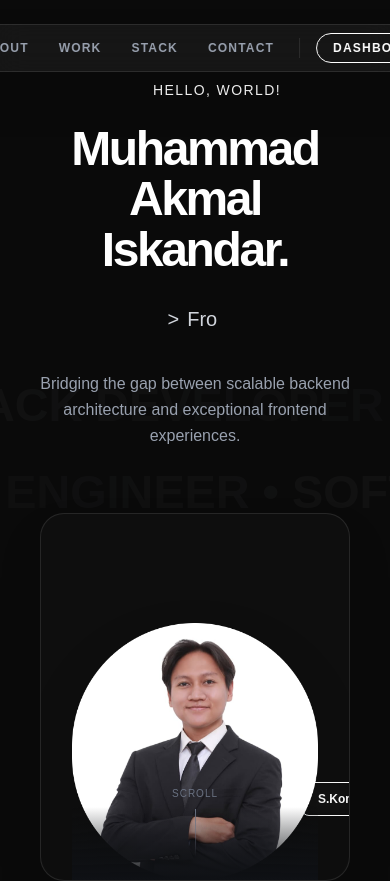
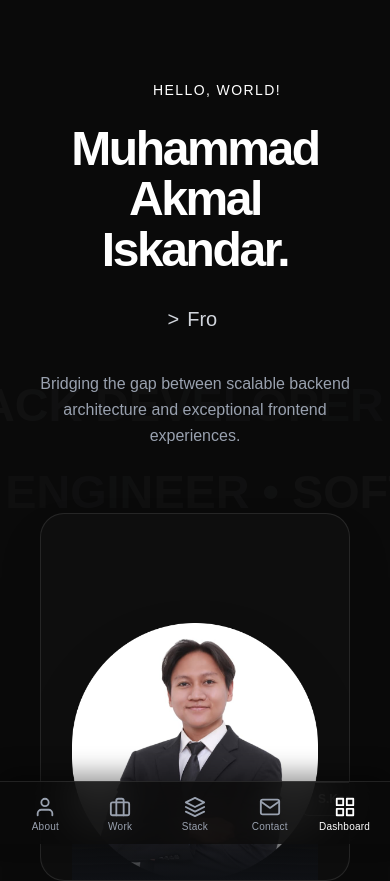
Before and after one commit to Maliskandar/maliskandar_portofolio, a Next.js app: page / in a window 390 px wide. Shown: the top 881 px of the page. Built offline with nearby package versions, Linux system fonts and the light colour scheme; no server answers.

Commit message:
fixing navigation and adding project page

```diff
--- a/app/page.tsx
+++ b/app/page.tsx
@@ -7,7 +7,7 @@ import Certifications from '@/components/Certifications';
 
 export default function Home() {
   return (
-    <main className="bg-dark min-h-screen">
+    <main className="bg-dark min-h-screen pb-20 md:pb-0">
       <Hero />
       <AboutMe />
       <Certifications />
--- a/app/projects/page.tsx
+++ b/app/projects/page.tsx
@@ -49,13 +49,13 @@ export default function ProjectsPage() {
                     initial={{ opacity: 0, y: 10 }}
                     animate={{ opacity: 1, y: 0 }}
                     transition={{ delay: 0.1 }}
-                    className="flex flex-wrap gap-3 mb-12"
+                    className="flex gap-3 mb-12 overflow-x-auto md:flex-wrap pb-2 -mx-6 px-6 md:mx-0 md:px-0 [scrollbar-width:none] [&::-webkit-scrollbar]:hidden"
                 >
                     {categories.map((cat: string, idx: number) => (
                         <button
                             key={idx}
                             onClick={() => setSelectedCategory(cat)}
-                            className={`px-5 py-2.5 rounded-full text-sm font-medium transition-all ${
+                            className={`shrink-0 whitespace-nowrap px-5 py-2.5 rounded-full text-sm font-medium transition-all ${
                                 selectedCategory === cat
                                     ? "bg-white text-black shadow-[0_0_20px_rgba(255,255,255,0.3)]"
                                     : "bg-white/5 text-gray-400 border border-white/10 hover:bg-white/10 hover:text-white"
--- a/components/Hero.tsx
+++ b/components/Hero.tsx
@@ -4,6 +4,7 @@ import React, { useRef } from "react";
 import { TypeAnimation } from "react-type-animation";
 import { motion, useScroll, useTransform, useMotionValue, useSpring } from "framer-motion";
 import Image from "next/image";
+import { FiUser, FiBriefcase, FiLayers, FiMail, FiGrid } from "react-icons/fi";
 
 const Hero = () => {
     const containerRef = useRef<HTMLDivElement>(null);
@@ -48,8 +49,8 @@ const Hero = () => {
             ref={containerRef}
             className="relative w-full min-h-screen bg-[#0a0a0a] text-white flex flex-col items-center justify-center overflow-hidden font-sans selection:bg-primary selection:text-black"
         >
-            {/* Fixed Floating Navigation */}
-            <nav className="fixed top-6 left-1/2 -translate-x-1/2 flex items-center gap-1 pl-6 pr-2 py-2 bg-white/5 backdrop-blur-md border border-white/10 rounded-full z-50 shadow-2xl">
+            {/* Fixed Floating Navigation — Desktop / Tablet */}
+            <nav className="hidden md:flex fixed top-6 left-1/2 -translate-x-1/2 items-center gap-1 pl-6 pr-2 py-2 bg-white/5 backdrop-blur-md border border-white/10 rounded-full z-50 shadow-2xl">
                 <a href="#about" className="text-xs md:text-sm font-bold tracking-widest uppercase text-gray-400 hover:text-white transition-colors cursor-pointer px-3 py-2 border border-transparent leading-none flex items-center">About</a>
                 <a href="#work" className="text-xs md:text-sm font-bold tracking-widest uppercase text-gray-400 hover:text-white transition-colors cursor-pointer px-3 py-2 border border-transparent leading-none flex items-center">Work</a>
                 <a href="#stack" className="text-xs md:text-sm font-bold tracking-widest uppercase text-gray-400 hover:text-white transition-colors cursor-pointer px-3 py-2 border border-transparent leading-none flex items-center">Stack</a>
@@ -62,6 +63,38 @@ const Hero = () => {
                     <span className="absolute top-0.5 right-0.5 h-2 w-2 rounded-full bg-primary animate-pulse ring-2 ring-[#0a0a0a]" />
                     Dashboard
                 </a>
+            </nav>
+
+            {/* Bottom Navigation Bar — Mobile only (Android-style) */}
+            <nav className="md:hidden fixed bottom-0 inset-x-0 z-50 bg-[#0a0a0a]/85 backdrop-blur-xl border-t border-white/10 px-2 pt-2 pb-[calc(env(safe-area-inset-bottom)+0.4rem)] shadow-[0_-8px_24px_rgba(0,0,0,0.4)]">
+                <ul className="flex items-stretch justify-around">
+                    {[
+                        { href: "#about", label: "About", Icon: FiUser },
+                        { href: "#work", label: "Work", Icon: FiBriefcase },
+                        { href: "#stack", label: "Stack", Icon: FiLayers },
+                        { href: "#contact", label: "Contact", Icon: FiMail },
+                        { href: "/dashboard", label: "Dashboard", Icon: FiGrid, primary: true },
+                    ].map(({ href, label, Icon, primary }) => (
+                        <li key={href} className="flex-1">
+                            <a
+                                href={href}
+                                className={`flex flex-col items-center justify-center gap-1 py-1.5 rounded-2xl transition-all active:scale-90 ${
+                                    primary
+                                        ? "text-primary"
+                                        : "text-gray-400 hover:text-white active:text-primary"
+                                }`}
+                            >
+                                <span className="relative flex items-center justify-center">
+                                    <Icon className="text-[22px]" />
+                                    {primary && (
+                                        <span className="absolute -top-0.5 -right-1 h-1.5 w-1.5 rounded-full bg-primary animate-pulse" />
+                                    )}
+                                </span>
+                                <span className="text-[10px] font-medium tracking-wide leading-none">{label}</span>
+                            </a>
+                        </li>
+                    ))}
+                </ul>
             </nav>
 
             {/* ================================================== */}
@@ -199,7 +232,7 @@ const Hero = () => {
                 initial={{ opacity: 0 }}
                 animate={{ opacity: 1 }}
                 transition={{ delay: 1, duration: 1 }}
-                className="absolute bottom-10 left-1/2 -translate-x-1/2 flex flex-col items-center gap-2 opacity-50 z-20"
+                className="absolute bottom-10 left-1/2 -translate-x-1/2 hidden md:flex flex-col items-center gap-2 opacity-50 z-20"
             >
                 <div className="text-[10px] font-mono tracking-widest text-gray-500 uppercase">Scroll</div>
                 <div className="w-[1px] h-12 bg-gradient-to-b from-gray-500 to-transparent"></div>
--- a/components/TechMarquee.tsx
+++ b/components/TechMarquee.tsx
@@ -118,13 +118,6 @@ const TechMarquee = () => {
                 <MarqueeRow items={backendRow} reverse={true} speed={40} />
             </div>
 
-            {/* Instruction tooltip (mobile optional, nice for UX) */}
-            <div className="text-center mt-12 text-xs text-gray-600 font-mono tracking-widest uppercase relative z-20">
-                <span className="hidden md:inline">Hover over</span>
-                <span className="md:hidden">Tap</span>
-                {' '}icons to illuminate
-            </div>
-
         </section>
     );
 };
```
